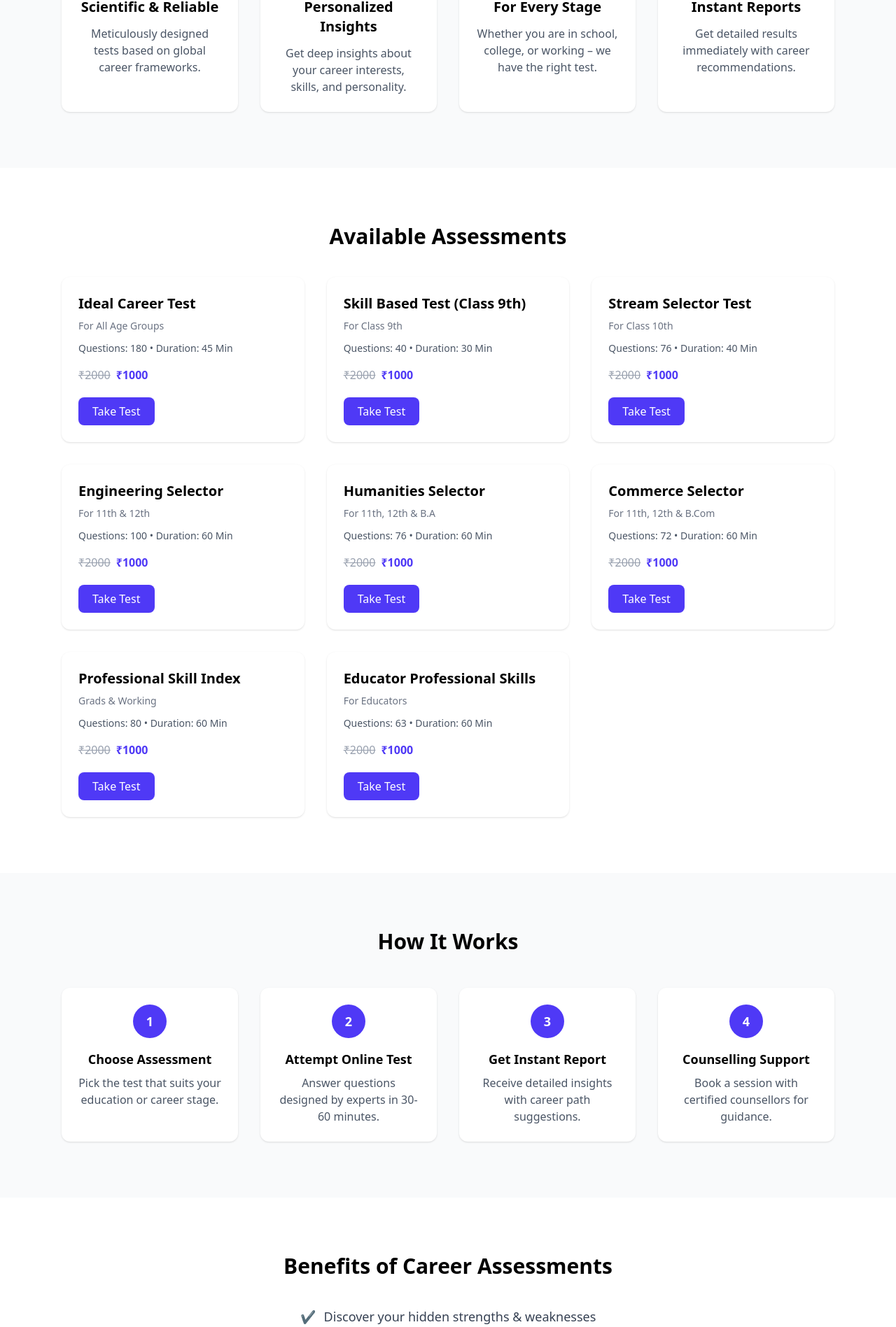
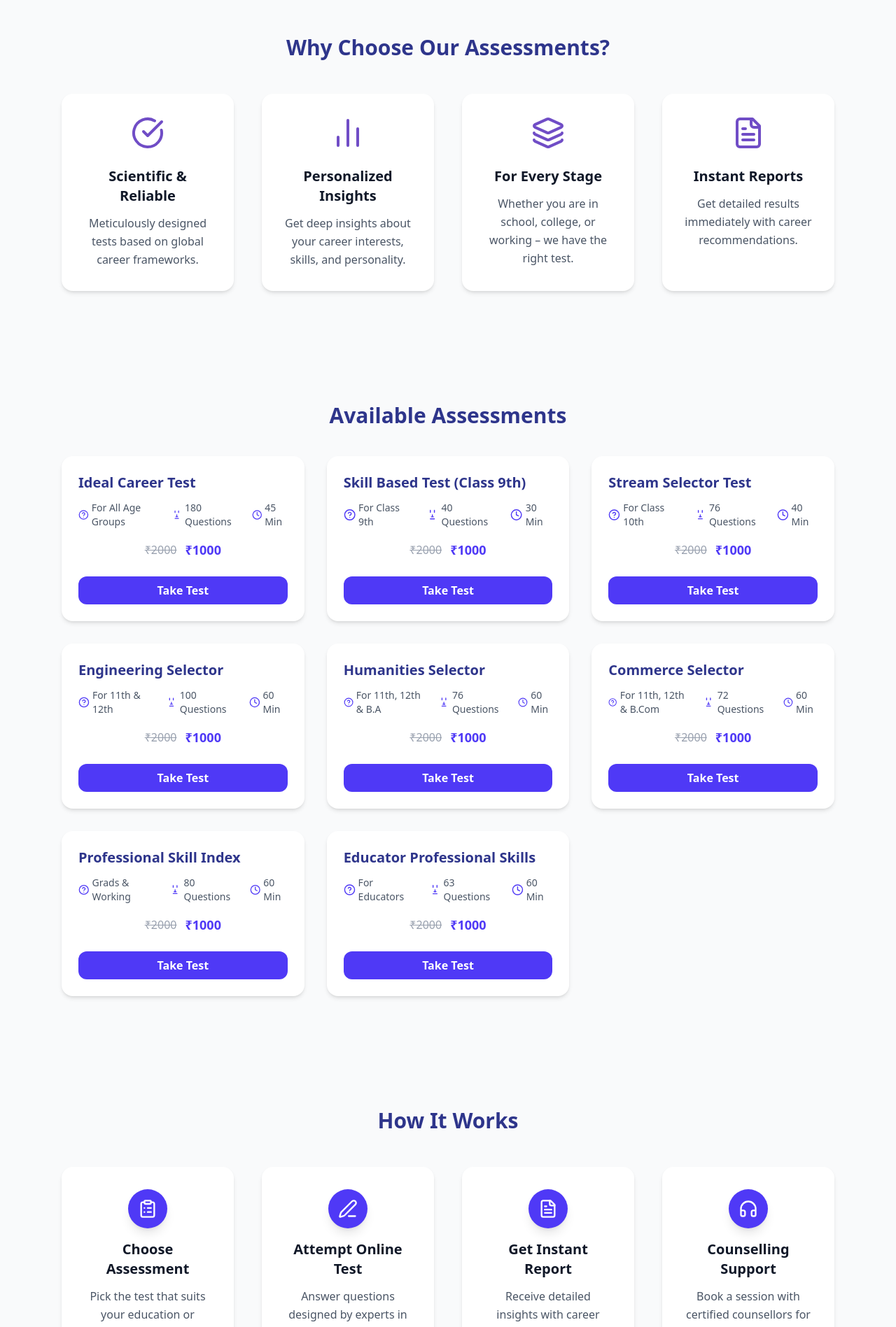
Before and after one commit to ashwanik0777/EduPath, a Next.js app: page /careerAssessment in a window 1280 px wide. Shown: the part 536-2433 px from the top of the page at 70% size. Built offline with nearby package versions, Linux system fonts and the light colour scheme.

Commit message:
update files

```diff
--- a/src/app/careerAssessment/page.tsx
+++ b/src/app/careerAssessment/page.tsx
@@ -10,7 +10,11 @@ import CTASection from "@/app/components/careerAssessment/CTASection"
 export default function CareerAssessmentPage() {
   return (
     <main>
-      <HeroSection />
+      <HeroSection
+        title="Discover Your Ideal Career Path"
+        subtitle="Take our comprehensive career assessment to find the best fit for your skills and interests."
+        bgTheme={4}
+        />
       <WhyAssessment />
       <AssessmentsList />
       <HowItWorks />
--- a/src/app/components/careerAssessment/AssessmentsList.tsx
+++ b/src/app/components/careerAssessment/AssessmentsList.tsx
@@ -1,3 +1,6 @@
+"use client"
+import { HelpCircle, Clock, Users } from "lucide-react"
+
 const tests = [
   { name: "Ideal Career Test", q: 180, time: "45 Min", price: "₹2000", offer: "₹1000", audience: "For All Age Groups" },
   { name: "Skill Based Test (Class 9th)", q: 40, time: "30 Min", price: "₹2000", offer: "₹1000", audience: "For Class 9th" },
@@ -11,22 +14,40 @@ const tests = [
 
 export default function AssessmentsList() {
   return (
-    <section id="assessments" className="py-20">
+    <section id="assessments" className="py-20 bg-gray-50">
       <div className="max-w-6xl mx-auto px-6">
-        <h2 className="text-3xl font-bold mb-10 text-center">Available Assessments</h2>
+        <h2 className="text-3xl font-bold mb-10 text-center text-[#2E358B]">Available Assessments</h2>
         <div className="grid md:grid-cols-2 lg:grid-cols-3 gap-8">
           {tests.map((test, i) => (
-            <div key={i} className="bg-white p-6 rounded-xl shadow hover:shadow-lg transition">
-              <h3 className="text-xl font-bold mb-2">{test.name}</h3>
-              <p className="text-gray-500 text-sm mb-3">{test.audience}</p>
-              <p className="text-sm text-gray-600">Questions: {test.q} • Duration: {test.time}</p>
-              <div className="mt-4">
-                <span className="line-through text-gray-400 mr-2">{test.price}</span>
-                <span className="text-indigo-600 font-bold">{test.offer}</span>
+            <div
+              key={i}
+              className="bg-white p-6 rounded-2xl shadow-md hover:shadow-xl transition-shadow duration-300 cursor-default flex flex-col"
+            >
+              <h3 className="text-xl font-semibold mb-3 text-[#2E358B]">{test.name}</h3>
+              <p className="text-gray-600 text-sm mb-4 flex items-center justify-center space-x-6">
+                <span className="flex items-center space-x-1">
+                  <HelpCircle className="w-5 h-5 text-indigo-600" />
+                  <span>{test.audience}</span>
+                </span>
+                <span className="flex items-center space-x-1">
+                  <svg xmlns="http://www.w3.org/2000/svg" className="w-5 h-5 text-indigo-600" fill="none" viewBox="0 0 24 24" stroke="currentColor">
+                    <path strokeLinecap="round" strokeLinejoin="round" strokeWidth={2} d="M8 7V3M16 7V3M12 12v4m-4 4h8m-6-4h4" />
+                  </svg>
+                  <span>{test.q} Questions</span>
+                </span>
+                <span className="flex items-center space-x-1">
+                  <Clock className="w-5 h-5 text-indigo-600" />
+                  <span>{test.time}</span>
+                </span>
+              </p>
+              <div className="mt-auto flex items-center justify-center space-x-3">
+                <span className="line-through text-gray-400">{test.price}</span>
+                <span className="text-indigo-600 font-bold text-lg">{test.offer}</span>
               </div>
               <a
                 href="/buy"
-                className="mt-5 inline-block px-5 py-2 bg-indigo-600 text-white rounded-lg hover:bg-indigo-700"
+                className="mt-6 inline-block bg-indigo-600 text-white rounded-xl px-6 py-2 font-semibold text-center
+                  hover:bg-indigo-700 hover:scale-105 transition transform duration-300"
               >
                 Take Test
               </a>
--- a/src/app/components/careerAssessment/Benefits.tsx
+++ b/src/app/components/careerAssessment/Benefits.tsx
@@ -1,3 +1,6 @@
+"use client"
+import { CheckCircle2 } from "lucide-react"
+
 const benefits = [
   "Discover your hidden strengths & weaknesses",
   "Choose the right stream, course, or career path",
@@ -8,13 +11,20 @@ const benefits = [
 
 export default function Benefits() {
   return (
-    <section className="py-20">
+    <section className="py-20 bg-gray-50">
       <div className="max-w-5xl mx-auto px-6 text-center">
-        <h2 className="text-3xl font-bold mb-10">Benefits of Career Assessments</h2>
-        <ul className="space-y-4 text-lg text-gray-700">
+        <h2 className="text-3xl font-bold mb-12 text-[#2E358B]">Benefits of Career Assessments</h2>
+        <ul className="space-y-6 text-lg text-gray-700 max-w-3xl mx-auto">
           {benefits.map((b, i) => (
-            <li key={i} className="flex items-center justify-center gap-3">
-              <span className="text-indigo-600 font-bold">✔</span> {b}
+            <li
+              key={i}
+              className="flex items-center justify-center gap-4 select-text"
+            >
+              <CheckCircle2
+                className="w-6 h-6 text-indigo-600 flex-shrink-0 transition-transform duration-300 hover:scale-110"
+                aria-hidden="true"
+              />
+              <span>{b}</span>
             </li>
           ))}
         </ul>
--- a/src/app/components/careerAssessment/HowItWorks.tsx
+++ b/src/app/components/careerAssessment/HowItWorks.tsx
@@ -1,23 +1,49 @@
+"use client"
+import { ClipboardList, Edit3, FileText, Headphones } from "lucide-react"
+
 const steps = [
-  { step: "1", title: "Choose Assessment", desc: "Pick the test that suits your education or career stage." },
-  { step: "2", title: "Attempt Online Test", desc: "Answer questions designed by experts in 30-60 minutes." },
-  { step: "3", title: "Get Instant Report", desc: "Receive detailed insights with career path suggestions." },
-  { step: "4", title: "Counselling Support", desc: "Book a session with certified counsellors for guidance." },
+  {
+    step: "1",
+    title: "Choose Assessment",
+    desc: "Pick the test that suits your education or career stage.",
+    icon: ClipboardList,
+  },
+  {
+    step: "2",
+    title: "Attempt Online Test",
+    desc: "Answer questions designed by experts in 30-60 minutes.",
+    icon: Edit3,
+  },
+  {
+    step: "3",
+    title: "Get Instant Report",
+    desc: "Receive detailed insights with career path suggestions.",
+    icon: FileText,
+  },
+  {
+    step: "4",
+    title: "Counselling Support",
+    desc: "Book a session with certified counsellors for guidance.",
+    icon: Headphones,
+  },
 ]
 
 export default function HowItWorks() {
   return (
     <section className="py-20 bg-gray-50">
       <div className="max-w-6xl mx-auto px-6 text-center">
-        <h2 className="text-3xl font-bold mb-12">How It Works</h2>
-        <div className="grid md:grid-cols-2 lg:grid-cols-4 gap-8">
-          {steps.map((s, i) => (
-            <div key={i} className="bg-white p-6 rounded-xl shadow hover:shadow-lg transition">
-              <div className="w-12 h-12 mx-auto mb-4 flex items-center justify-center rounded-full bg-indigo-600 text-white text-lg font-bold">
-                {s.step}
+        <h2 className="text-3xl font-bold mb-12 text-[#2E358B]">How It Works</h2>
+        <div className="grid md:grid-cols-2 lg:grid-cols-4 gap-10">
+          {steps.map(({ step, title, desc, icon: Icon }, i) => (
+            <div
+              key={i}
+              className="bg-white p-8 rounded-2xl shadow-md hover:shadow-xl transition-shadow duration-300 cursor-default flex flex-col items-center"
+            >
+              <div className="w-14 h-14 mb-4 flex items-center justify-center rounded-full bg-indigo-600 text-white text-lg font-bold shadow-lg hover:scale-110 transition-transform duration-300">
+                {Icon ? <Icon className="w-7 h-7" /> : step}
               </div>
-              <h3 className="font-semibold text-lg mb-2">{s.title}</h3>
-              <p className="text-gray-600">{s.desc}</p>
+              <h3 className="font-semibold text-xl mb-3 text-gray-900">{title}</h3>
+              <p className="text-gray-600 leading-relaxed">{desc}</p>
             </div>
           ))}
         </div>
--- a/src/app/components/careerAssessment/Pricing.tsx
+++ b/src/app/components/careerAssessment/Pricing.tsx
@@ -1,14 +1,22 @@
+"use client"
+import { Tag } from "lucide-react"
+
 export default function Pricing() {
   return (
-    <section className="py-20 bg-indigo-600 text-white text-center">
+    <section className="py-20 bg-purple-500 text-white text-center">
       <div className="max-w-4xl mx-auto px-6">
-        <h2 className="text-3xl font-bold mb-6">Special Pricing</h2>
-        <p className="mb-8 text-lg">All assessments available at a flat discount for a limited time.</p>
+        <h2 className="text-3xl font-extrabold mb-6 drop-shadow-lg">Special Pricing</h2>
+        <p className="mb-10 text-lg max-w-lg mx-auto leading-relaxed">
+          All assessments available at a flat discount for a limited time.
+        </p>
         <a
           href="/buy"
-          className="px-8 py-3 bg-yellow-400 text-black font-semibold rounded-lg hover:bg-yellow-300 transition"
+          className="inline-flex items-center justify-center px-8 py-3 bg-yellow-400 text-black font-semibold rounded-lg shadow-md
+            hover:bg-yellow-300 hover:scale-105 transition-transform duration-300 ease-in-out"
+          aria-label="Get Started for ₹1000"
         >
           Get Started for ₹1000
+          <Tag className="ml-3 w-5 h-5" />
         </a>
       </div>
     </section>
--- a/src/app/components/careerAssessment/WhyAssessment.tsx
+++ b/src/app/components/careerAssessment/WhyAssessment.tsx
@@ -1,20 +1,43 @@
+"use client"
+import { CheckCircle, BarChart2, Layers, FileText } from "lucide-react"
+
 const points = [
-  { title: "Scientific & Reliable", desc: "Meticulously designed tests based on global career frameworks." },
-  { title: "Personalized Insights", desc: "Get deep insights about your career interests, skills, and personality." },
-  { title: "For Every Stage", desc: "Whether you are in school, college, or working – we have the right test." },
-  { title: "Instant Reports", desc: "Get detailed results immediately with career recommendations." },
+  {
+    title: "Scientific & Reliable",
+    desc: "Meticulously designed tests based on global career frameworks.",
+    icon: CheckCircle,
+  },
+  {
+    title: "Personalized Insights",
+    desc: "Get deep insights about your career interests, skills, and personality.",
+    icon: BarChart2,
+  },
+  {
+    title: "For Every Stage",
+    desc: "Whether you are in school, college, or working – we have the right test.",
+    icon: Layers,
+  },
+  {
+    title: "Instant Reports",
+    desc: "Get detailed results immediately with career recommendations.",
+    icon: FileText,
+  },
 ]
 
 export default function WhyAssessment() {
   return (
     <section className="py-20 bg-gray-50">
       <div className="max-w-6xl mx-auto px-6 text-center">
-        <h2 className="text-3xl font-bold mb-12">Why Choose Our Assessments?</h2>
-        <div className="grid md:grid-cols-2 lg:grid-cols-4 gap-8">
-          {points.map((p, i) => (
-            <div key={i} className="p-6 bg-white rounded-xl shadow hover:shadow-lg transition">
-              <h3 className="font-semibold text-xl mb-3">{p.title}</h3>
-              <p className="text-gray-600">{p.desc}</p>
+        <h2 className="text-3xl font-bold mb-12 text-[#2E358B]">Why Choose Our Assessments?</h2>
+        <div className="grid md:grid-cols-2 lg:grid-cols-4 gap-10">
+          {points.map(({ title, desc, icon: Icon }, i) => (
+            <div
+              key={i}
+              className="p-8 bg-white rounded-2xl shadow-md hover:shadow-xl transition-shadow duration-300 cursor-default flex flex-col items-center"
+            >
+              <Icon className="w-12 h-12 text-[#704DC6] mb-6" />
+              <h3 className="font-semibold text-xl mb-3 text-gray-900">{title}</h3>
+              <p className="text-gray-600 leading-relaxed">{desc}</p>
             </div>
           ))}
         </div>
```
Also changed, not shown: src/app/components/careerAssessment/CTASection.tsx (+10 -4 lines), src/app/components/careerAssessment/Testimonials.tsx (+12 -5 lines).
